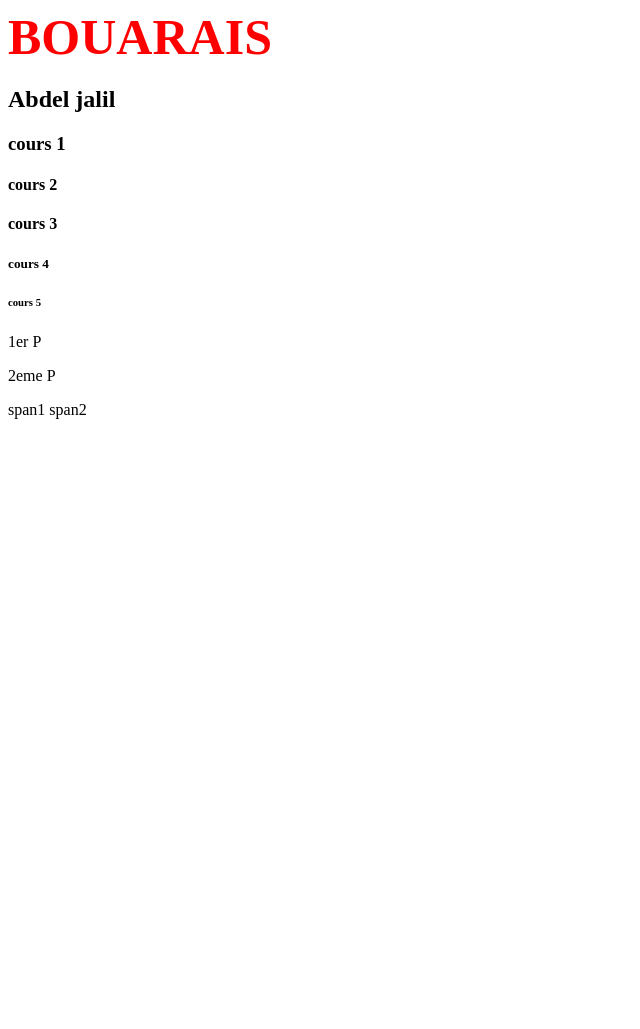
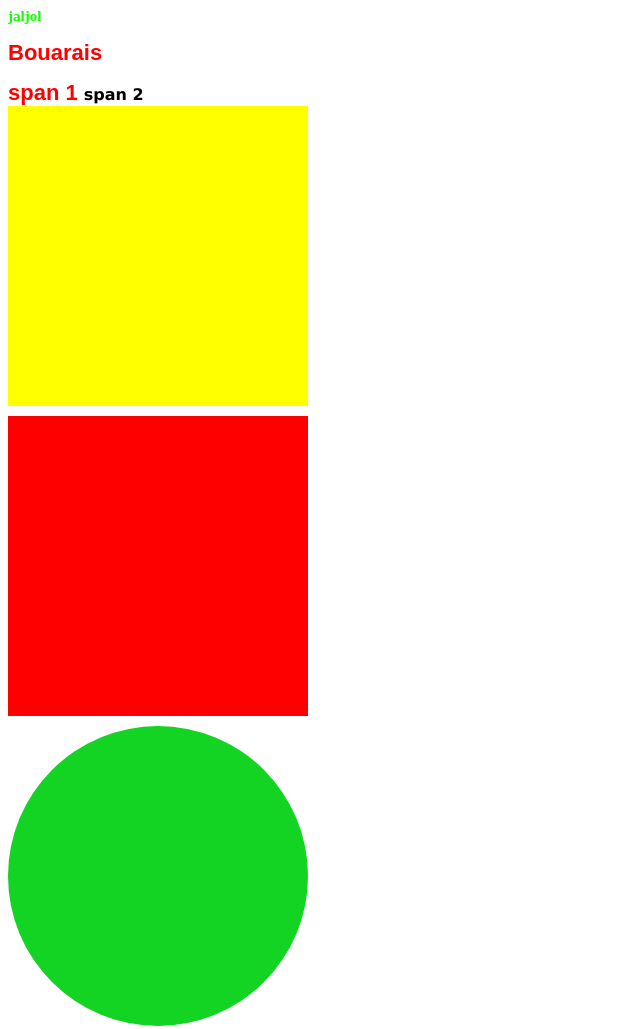
Before and after one commit to abdeljalilBs/projetwebtp-1, a plain HTML site: page index.html in a window 1280 px wide. Shown: the whole page, without its empty margins (0-640 px from the left). Before the commit the page ends 800 px from the top, so only its background shows below. Drawn offline with Linux system fonts and the light colour scheme.

Commit message:
modifiercation style css

```diff
--- a/index.css
+++ b/index.css
@@ -1,8 +1,39 @@
-h1{
-    color: rgb(255, 0, 0);
-    margin: 0;
-    margin-block-start: 4px;
-    margin-block-end: 4px;
-    font-size: 50px;
+.a1{
+    color: rgb(17, 255, 0);
+    font-size: 15px;
 
 }
+.a2{
+    color: red;
+    font-size: 22px;
+}
+.A2{
+
+    font-family: Arial, Helvetica, sans-serif;
+    font-weight: 700;
+
+}
+.A3{
+    font-family: Verdana, Geneva, Tahoma, sans-serif;
+    font-weight: 900;
+}
+.C1{
+    width: 300px;
+    height: 300px;
+    background-color: yellow;
+    margin-bottom: 10px;
+}
+.C2{
+    width: 300px;
+    height: 300px;
+    background-color: red;
+    margin-bottom: 10px;
+    border-radius: 2l%;
+
+}
+.C3{
+    width: 300px;
+    height: 300px;
+    background-color: rgb(19, 212, 35);
+    border-radius: 50%;
+}
--- a/index.html
+++ b/index.html
@@ -5,20 +5,14 @@
         <link rel="stylesheet" href="./index.css">
     </head>
 
-
 <body>
-    <h1>BOUARAIS</h1>
-    <h2>Abdel jalil</h2>
-    <h3>cours 1</h3>
-    <h4>cours 2</h4>
-    <h4>cours 3</h4>
-    <h5>cours 4</h5>
-    <h6>cours 5</h6>
-    <p>1er P</p>
-    <p>2eme P</p>
-    <span>span1</span>
-    <span>span2</span>
-
+   <h1 class="a1">jaljol</h1>
+   <h1 class="a2">Bouarais</h1>
+   <span class="A2">span 1 </span>
+   <span class="A3">span 2</span>
+   <div class=" C1"></div>
+   <div class=" C2"></div>
+   <div class=" C3"></div>
 </body>
 
 
@@ -30,4 +24,5 @@
 
 
 
+
 </html>
```
